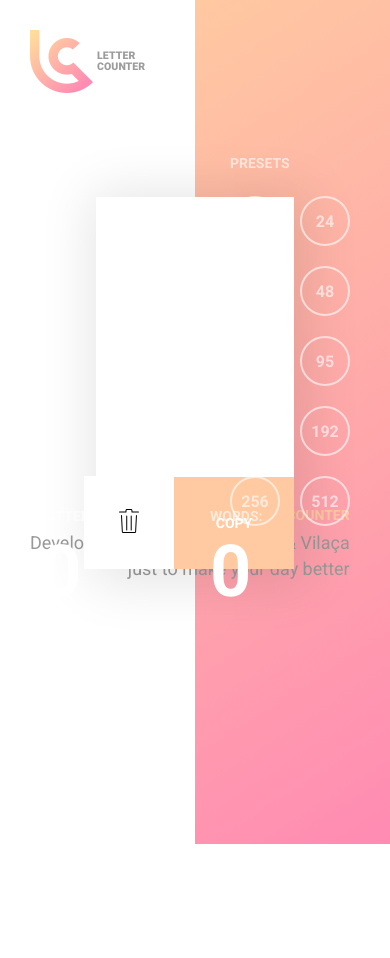
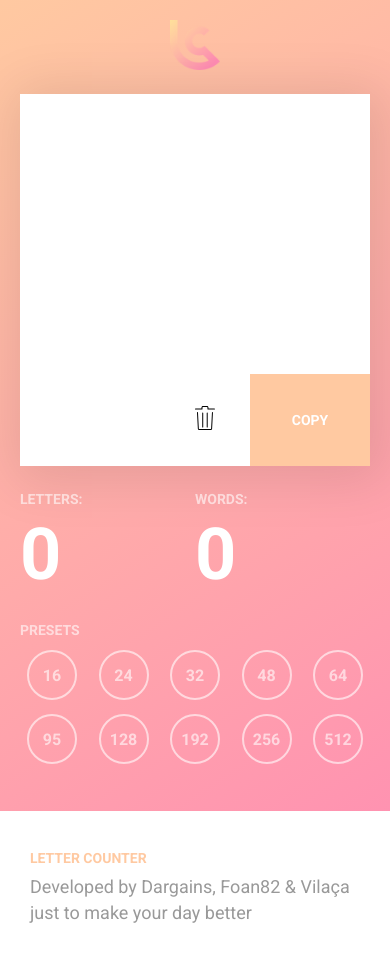
Before and after one commit to dargains/lettercounter, a React (Create React App) app: page / in a window 390 px wide. Before the commit the page ends 844 px from the top, so only its background shows below. Built offline with nearby package versions, Linux system fonts and the light colour scheme.

Commit message:
UPD: mobile style;

```diff
--- a/src/App.css
+++ b/src/App.css
@@ -39,24 +39,22 @@ body {
 }
 main {
   width: 100%;
-  padding: 30px;
+  padding: 20px;
   height: 100vh;
 }
-.leftContainer {
-  width: 50%;
-  height: 100vh;
-  z-index: 1;
-  position: absolute;
-  top: 0;
-  left: 0;
-  background-color: var(--neu01);
-}
+.leftContainer,
 .rightContainer {
   width: 50%;
   height: 100vh;
   z-index: 1;
   position: absolute;
   top: 0;
+}
+.leftContainer {
+  background-color: var(--neu01);
+  left: 0;
+}
+.rightContainer {
   right: 0;
   background-image: linear-gradient(147deg, var(--primaryColor), var(--secondaryColor));
 }
@@ -66,8 +64,11 @@ main {
   max-width: 1000px;
   margin: 0 auto;
 }
-.logo {
+.logoC {
   max-width: 120px;
+}
+.logoS {
+  display: none;
 }
 .textarea {
   top: 100px;
@@ -165,6 +166,7 @@ textarea {
   width: 150px;
   position: absolute;
   bottom: 200px;
+  display: inline-block;
 }
 .letters {
   right: 170px;
@@ -179,3 +181,69 @@ textarea {
   margin: 0;
   font-weight: bold;
 }
+@media only screen and (max-width: 768px) {
+  main {
+    height: auto;
+  }
+  .leftContainer,
+  .rightContainer {
+    width: 100%;
+    height: 100%;
+  }
+  .logo {
+    margin-bottom: 20px;
+    text-align: center;
+  }
+  .logoS {
+    display: inline-block;
+    max-width: 50px;
+  }
+  .logoC {
+    display: none;
+  }
+  .about,
+  .presets,
+  .letters,
+  .words {
+    position: relative;
+    top: 0;
+    left: 0;
+    bottom: 0;
+    right: 0;
+  }
+  .textarea {
+    max-width: none;
+    top: 0;
+  }
+  .letters,
+  .words {
+    margin: 20px 0;
+    width: 50%;
+  }
+  .presets {
+    max-width: none;
+    display: flex;
+    flex-wrap: wrap;
+    align-items: center;
+    justify-content: space-between;
+  }
+  .presets h2 {
+    flex: 1 1 100%;
+  }
+  .presets button {
+    margin: 7px;
+  }
+  .presets button:nth-child(2n) {
+    margin-right: 7px;
+  }
+  .about {
+    background-color: var(--neu01);
+    max-width: none;
+    padding: 30px;
+    margin-top: 20px;
+    width: calc(100% + 40px);
+    left: -20px;
+    top: 20px;
+    text-align: left;
+  }
+}
--- a/src/App.js
+++ b/src/App.js
@@ -53,16 +53,22 @@ class App extends Component {
         <div className="leftContainer"></div>
         <div className="rightContainer"></div>
         <div className="wrapper">
-          <img className="logo" src={logoC} alt="lettercounter"/>
-          <div className="about">
-            <h1 className="title">Letter Counter</h1>
-            <p className="aboutText">Developed by Dargains, Foan82 & Vilaça</p>
-            <p className="aboutText">just to make your day better</p>
+          <div className="logo">
+            <img className="logoS" src={logoS} alt="lettercounter"/>
+            <img className="logoC" src={logoC} alt="lettercounter"/>
           </div>
           <div className="textarea">
             <textarea ref="textarea" onChange={this.onChange} onDoubleClick={this.onClear} value={this.state.text}/>
             <button onClick={this.onClear}><img src={bin} alt="clear" /></button>
             <button onClick={this.onCopy}>copy</button>
+          </div>
+          <div className="letters">
+            <h2>Letters: </h2>
+            <p ref="letterCount">{letterCount}</p>
+          </div>
+          <div className="words">
+            <h2>Words: </h2>
+            <p ref="wordCount">{wordCount}</p>
           </div>
           <div className="presets">
             <h2>Presets</h2>
@@ -77,13 +83,10 @@ class App extends Component {
             <button onClick={this.insertLorem.bind(this, 256)}>256</button>
             <button onClick={this.insertLorem.bind(this, 512)}>512</button>
           </div>
-          <div className="letters">
-            <h2>Letters: </h2>
-            <p ref="letterCount">{letterCount}</p>
-          </div>
-          <div className="words">
-            <h2>Words: </h2>
-            <p ref="wordCount">{wordCount}</p>
+          <div className="about">
+            <h1 className="title">Letter Counter</h1>
+            <p className="aboutText">Developed by Dargains, Foan82 & Vilaça</p>
+            <p className="aboutText">just to make your day better</p>
           </div>
         </div>
       </main>
```
